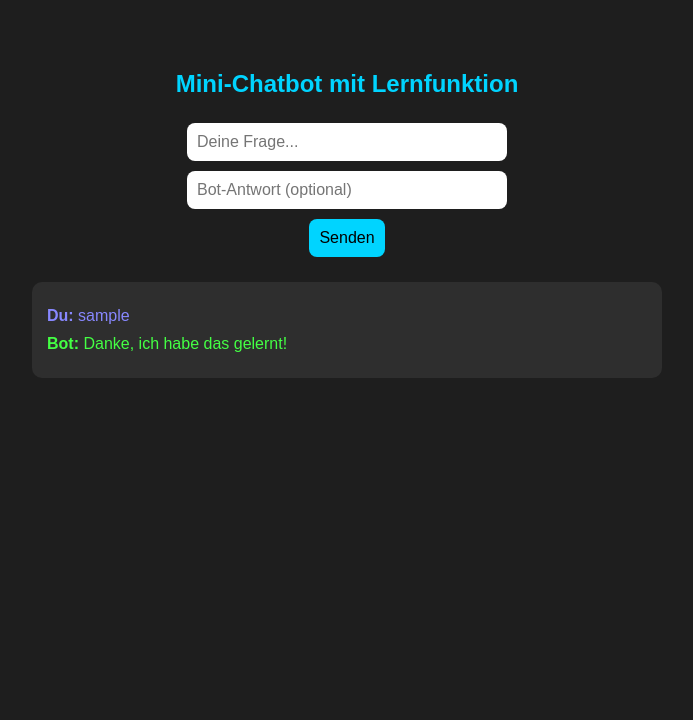
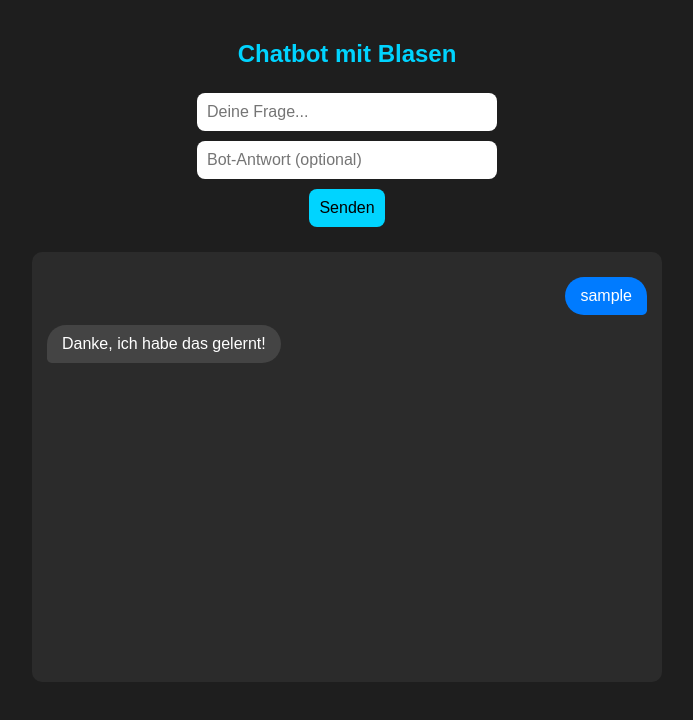
Before and after one commit to Matthias651010/Test, a plain HTML site: page index.html in a window 1280 px wide. Both pictures are taken after typing "Sample", "Sample" into the empty fields and a click on the button "Senden". Shown: the whole page, without its empty margins (293-986 px from the left). Drawn offline with Linux system fonts and the light colour scheme.

Commit message:
index.html
0.1

```diff
--- a/index.html
+++ b/index.html
@@ -2,53 +2,89 @@
 <html lang="de">
 <head>
   <meta charset="UTF-8">
-  <title>Mein lernender Chatbot</title>
+  <title>Mein Chatbot</title>
   <style>
     body {
       font-family: Arial, sans-serif;
       background-color: #1e1e1e;
-      color: #f0f0f0;
+      color: #fff;
       display: flex;
       flex-direction: column;
       align-items: center;
-      margin-top: 50px;
+      margin: 0;
+      padding: 20px;
     }
+
     h2 {
       color: #00d4ff;
     }
+
     input, button {
-      margin: 5px;
       padding: 10px;
       font-size: 16px;
       border-radius: 8px;
       border: none;
+      margin: 5px;
     }
+
     input {
-      width: 300px;
+      width: 280px;
     }
+
     button {
       background-color: #00d4ff;
-      color: black;
+      color: #000;
       cursor: pointer;
     }
+
     #chat {
-      margin-top: 20px;
-      background-color: #2e2e2e;
+      background-color: #2b2b2b;
       padding: 15px;
       border-radius: 10px;
       width: 90%;
       max-width: 600px;
+      height: 400px;
+      overflow-y: auto;
+      margin-top: 20px;
     }
+
     .nachricht {
+      display: flex;
       margin: 10px 0;
     }
-    .user { color: #88f; }
-    .bot { color: #4f4; }
+
+    .user {
+      justify-content: flex-end;
+    }
+
+    .bot {
+      justify-content: flex-start;
+    }
+
+    .blase {
+      max-width: 70%;
+      padding: 10px 15px;
+      border-radius: 20px;
+      position: relative;
+      word-wrap: break-word;
+    }
+
+    .user .blase {
+      background-color: #007bff;
+      color: #fff;
+      border-bottom-right-radius: 5px;
+    }
+
+    .bot .blase {
+      background-color: #444;
+      color: #fff;
+      border-bottom-left-radius: 5px;
+    }
   </style>
 </head>
 <body>
 
-  <h2>Mini-Chatbot mit Lernfunktion</h2>
+  <h2>Chatbot mit Blasen</h2>
 
   <input id="userInput" placeholder="Deine Frage...">
   <input id="userAnswer" placeholder="Bot-Antwort (optional)">
@@ -66,15 +102,25 @@
 
       if (!frage) return;
 
-      chat.innerHTML += `<div class="nachricht user"><strong>Du:</strong> ${frage}</div>`;
+      // Nutzer-Nachricht
+      chat.innerHTML += `
+        <div class="nachricht user">
+          <div class="blase">${frage}</div>
+        </div>`;
 
       if (neueAntwort) {
         wissen[frage] = neueAntwort;
         localStorage.setItem("wissen", JSON.stringify(wissen));
-        chat.innerHTML += `<div class="nachricht bot"><strong>Bot:</strong> Danke, ich habe das gelernt!</div>`;
+        chat.innerHTML += `
+          <div class="nachricht bot">
+            <div class="blase">Danke, ich habe das gelernt!</div>
+          </div>`;
       } else {
         const antwort = wissen[frage] || "Ich kenne das noch nicht. Gib mir eine Antwort und klick nochmal.";
-        chat.innerHTML += `<div class="nachricht bot"><strong>Bot:</strong> ${antwort}</div>`;
+        chat.innerHTML += `
+          <div class="nachricht bot">
+            <div class="blase">${antwort}</div>
+          </div>`;
       }
 
       document.getElementById("userInput").value = "";
```
